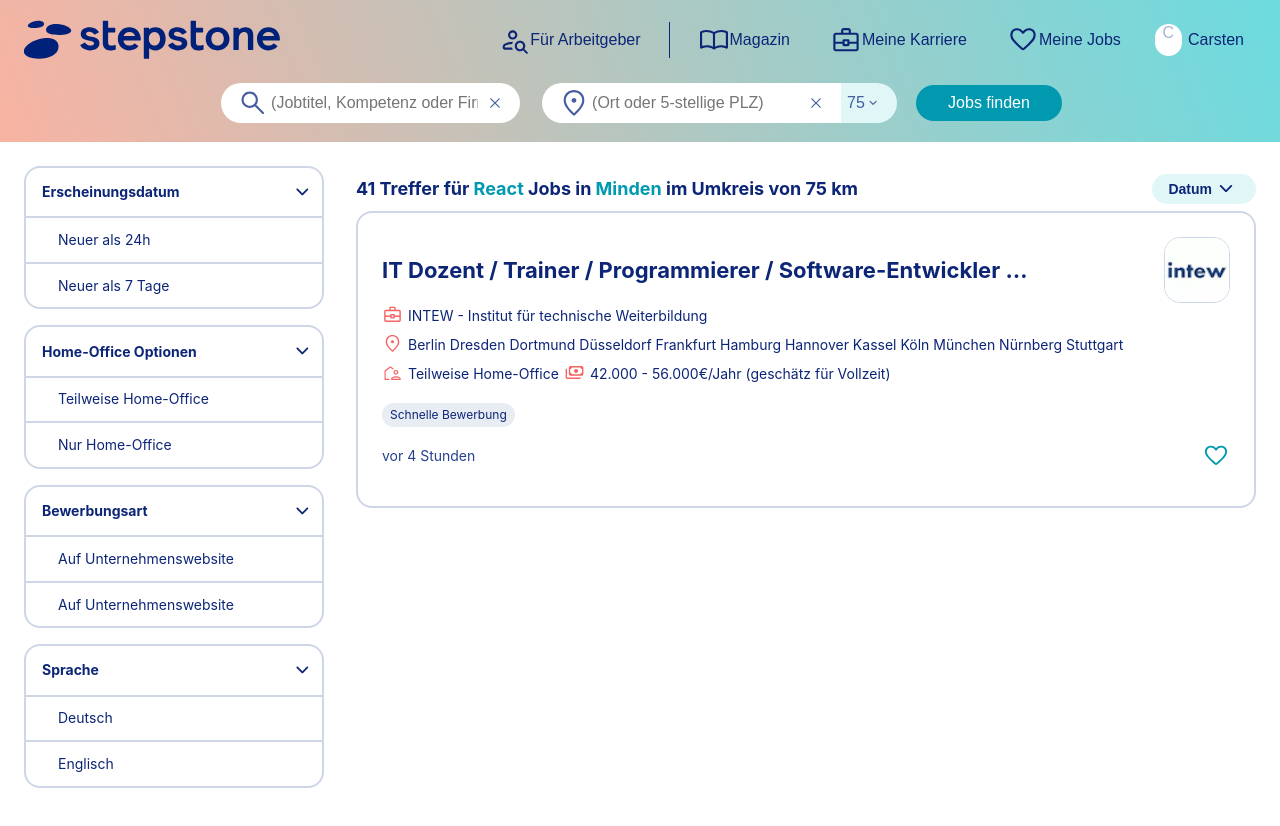
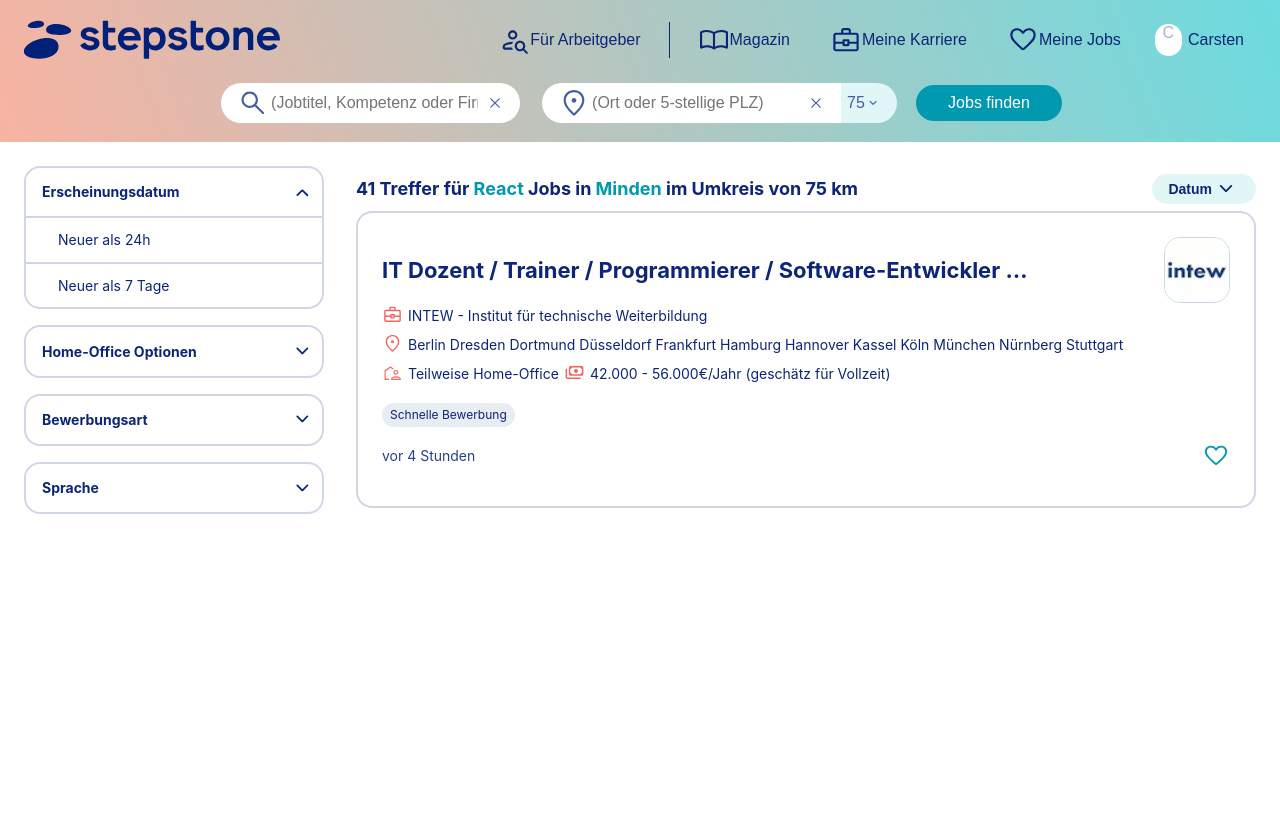
Before and after one commit to MyNameIsCarsten/react-stepstone, a React (Create React App) app: page / in a window 1280 px wide. Both pictures are taken after a click on the button 302 px from the left and 192 px from the top of the page. After the commit the page ends 800 px from the top, so only its background shows below. Built offline with nearby package versions, Linux system fonts and the light colour scheme.

Commit message:
Filters can now be expanded and collapsed

```diff
--- a/src/components/filtercard/FilterCard.tsx
+++ b/src/components/filtercard/FilterCard.tsx
@@ -1,4 +1,4 @@
-import React from 'react'
+import React, { useState } from 'react'
 import styled from 'styled-components'
 
 const CardWrapper = styled.div`
@@ -13,6 +13,8 @@
     margin-bottom: 16px;
 `;
 
+
+
 const TopicWrapper = styled.div`
     font-weight: bold;
     padding: 0.7em 0 0.7em  16px ;
@@ -21,15 +23,30 @@
     align-items: center;
 `;
 
+interface OptionsWrapperProps {
+  $isVisible?: boolean;
+}
+
+const OptionsWrapper = styled.div<OptionsWrapperProps>`
+  display: ${props => props.$isVisible ? 'none' : 'flex'};
+  flex-direction: column;
+  @media (max-width: 900px){
+    display: ${props => props.$isVisible ? 'flex' : 'none'};
+  }
+`;
+
 const FilterWrapper = styled.div`
     border-top: 2px solid #CFD6E7;
     padding: 0.7em 0 0.7em  32px ;
 `;
 
-const StyledSvg = styled.svg`
+const StyledSvg = styled.svg<OptionsWrapperProps>`
     max-width: 2em;
-    max-height: 2em
-    transform: rotate(180deg);
+    max-height: 2em;
+    transform: ${props => props.$isVisible ? 'rotate(0deg)' : 'rotate(180deg)'};
+    @media (max-width: 900px){
+      transform: ${props => props.$isVisible ? 'rotate(180deg)' : 'rotate(0deg)'};
+    }
   `;
 
 const StyledButton = styled.button`
@@ -37,6 +54,9 @@
   background: none;
   color: rgb(12, 37, 119);
   display: flex;
+  &:hover {
+    cursor: pointer;
+  }
 `;
 
 type Props = {
@@ -45,15 +65,20 @@
 }
 
 const FilterCard: React.FC<Props> = ({topic, filters}) => {
+
+  const [expanded, setExpanded] = useState<boolean>(true);
+
   return (
     <CardWrapper>
       <TopicWrapper>
         {topic}
-        <StyledButton>
-            <StyledSvg data-genesis-element="ChevronBottomIcon" aria-hidden="true" role="presentation" xmlns="http://www.w3.org/2000/svg" width="100%" height="100%" fill="none" viewBox="0 0 20 20"><path fill="currentColor" d="M10 12.208a.864.864 0 0 1-.292-.052.64.64 0 0 1-.27-.198L5.75 8.292a.668.668 0 0 1-.177-.49.672.672 0 0 1 .198-.469c.153-.139.312-.205.48-.198a.72.72 0 0 1 .457.198L10 10.646l3.312-3.292a.574.574 0 0 1 .438-.208c.167 0 .326.07.48.208a.66.66 0 0 1 .208.479c0 .18-.07.334-.209.459l-3.667 3.666a.64.64 0 0 1-.27.198.864.864 0 0 1-.292.052Z"></path></StyledSvg>
+        <StyledButton onClick={()=> setExpanded(!expanded)}>
+            <StyledSvg $isVisible={expanded} data-genesis-element="ChevronBottomIcon" aria-hidden="true" role="presentation" xmlns="http://www.w3.org/2000/svg" width="100%" height="100%" fill="none" viewBox="0 0 20 20"><path fill="currentColor" d="M10 12.208a.864.864 0 0 1-.292-.052.64.64 0 0 1-.27-.198L5.75 8.292a.668.668 0 0 1-.177-.49.672.672 0 0 1 .198-.469c.153-.139.312-.205.48-.198a.72.72 0 0 1 .457.198L10 10.646l3.312-3.292a.574.574 0 0 1 .438-.208c.167 0 .326.07.48.208a.66.66 0 0 1 .208.479c0 .18-.07.334-.209.459l-3.667 3.666a.64.64 0 0 1-.27.198.864.864 0 0 1-.292.052Z"></path></StyledSvg>
         </StyledButton>
-    </TopicWrapper>
+      </TopicWrapper>
+      <OptionsWrapper $isVisible={expanded}>
         {filters.map((f: string) => <FilterWrapper>{f}</FilterWrapper>)}
+      </OptionsWrapper>
     </CardWrapper>
   )
 }
```
